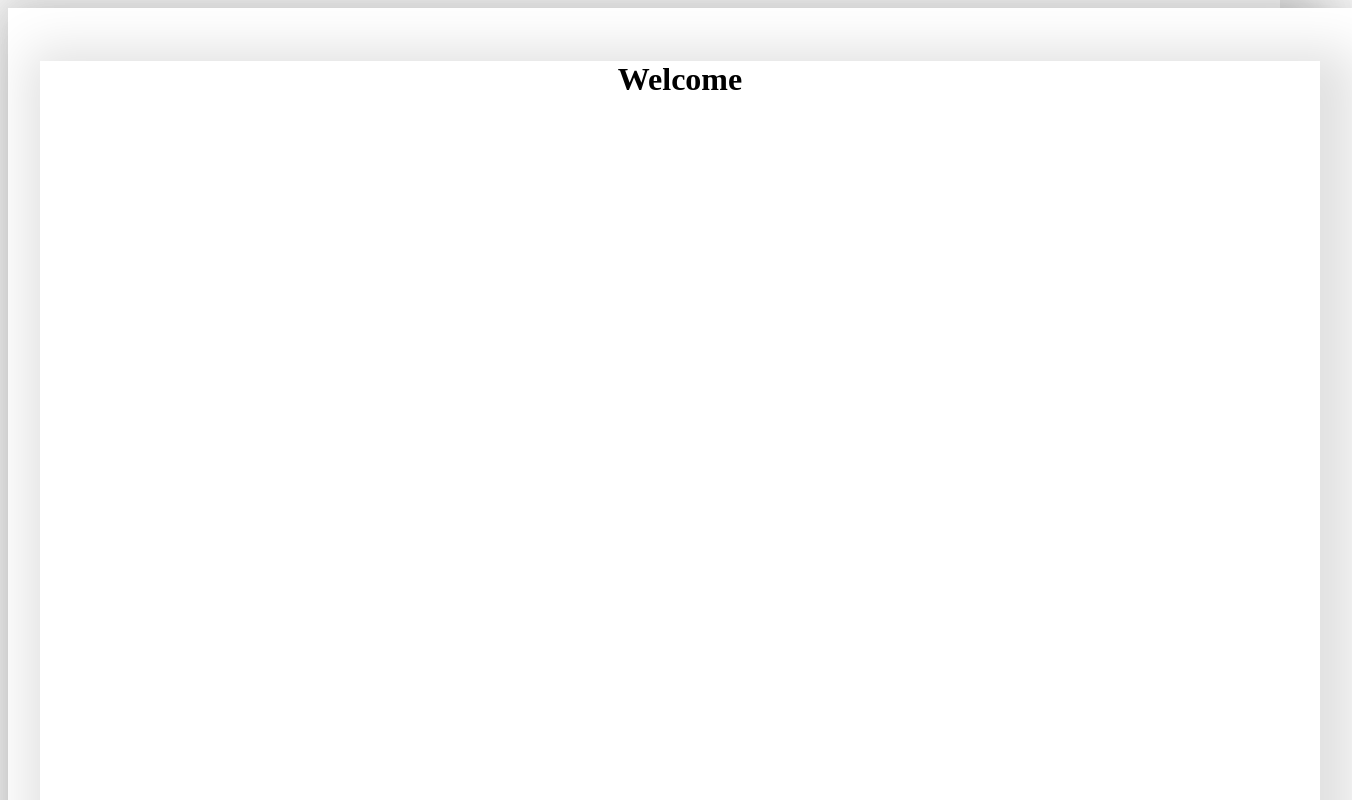
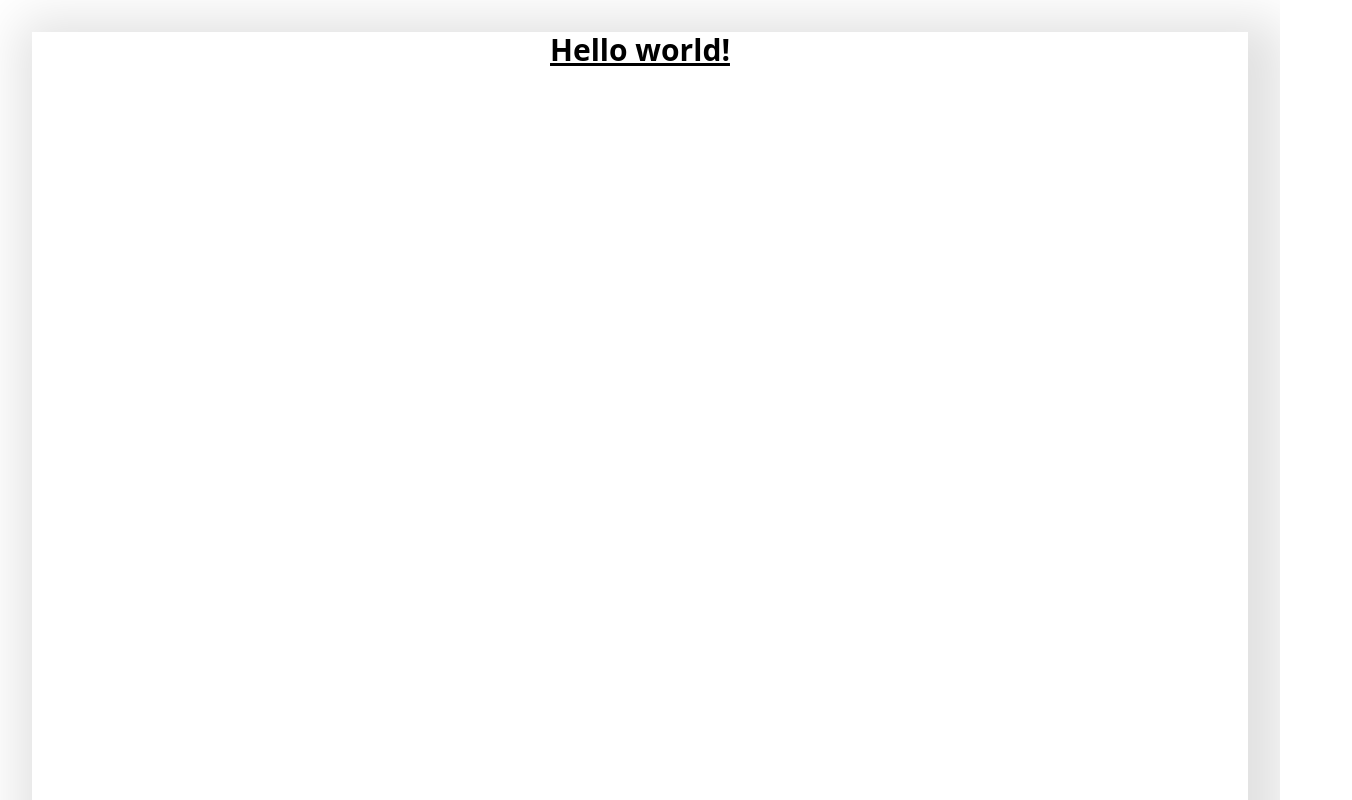
Before and after one commit to Femzy1900/Dashboard, a React (Vite) app: page / in a window 1280 px wide. Shown: the top 800 px of the page, 1352 px wide, since content can reach past the window. Built offline with nearby package versions, Linux system fonts and the light colour scheme.

Commit message:
tailwind installimg

```diff
--- a/package.json
+++ b/package.json
@@ -11,7 +11,8 @@
   },
   "dependencies": {
     "react": "^18.2.0",
-    "react-dom": "^18.2.0"
+    "react-dom": "^18.2.0",
+    "tailwindcss": "^3.3.5"
   },
   "devDependencies": {
     "@types/react": "^18.2.15",
--- a/src/App.jsx
+++ b/src/App.jsx
@@ -4,7 +4,9 @@ import './App.css'
 function App() {
 
   return (
-    <h1>Welcome</h1>
+    <h1 class="text-3xl font-bold underline">
+     Hello world!
+  </h1>
   )
 }
 
--- a/src/index.css
+++ b/src/index.css
@@ -1,3 +1,7 @@
+@tailwind base;
+@tailwind components;
+@tailwind utilities;
+
 * {
   background: #FFF;
   width: 100%;
--- /dev/null
+++ b/tailwind.config.js
@@ -0,0 +1,8 @@
+/** @type {import('tailwindcss').Config} */
+module.exports = {
+  content: ["./src/**/*.{html,js,jsx}"],
+  theme: {
+    extend: {},
+  },
+  plugins: [],
+}
```
Also changed, not shown: 1 other file (tests, documents, lock files or other folders).
